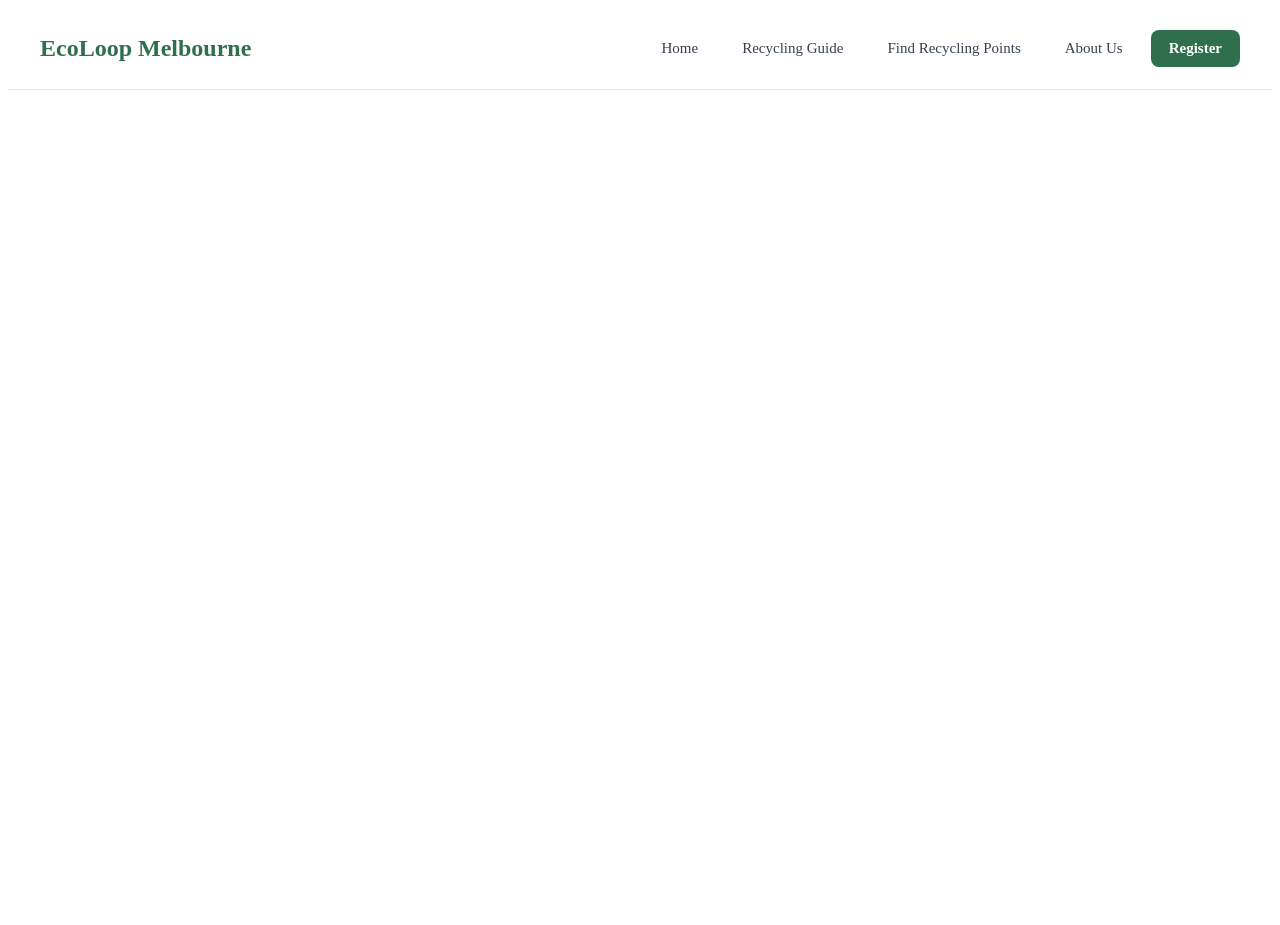
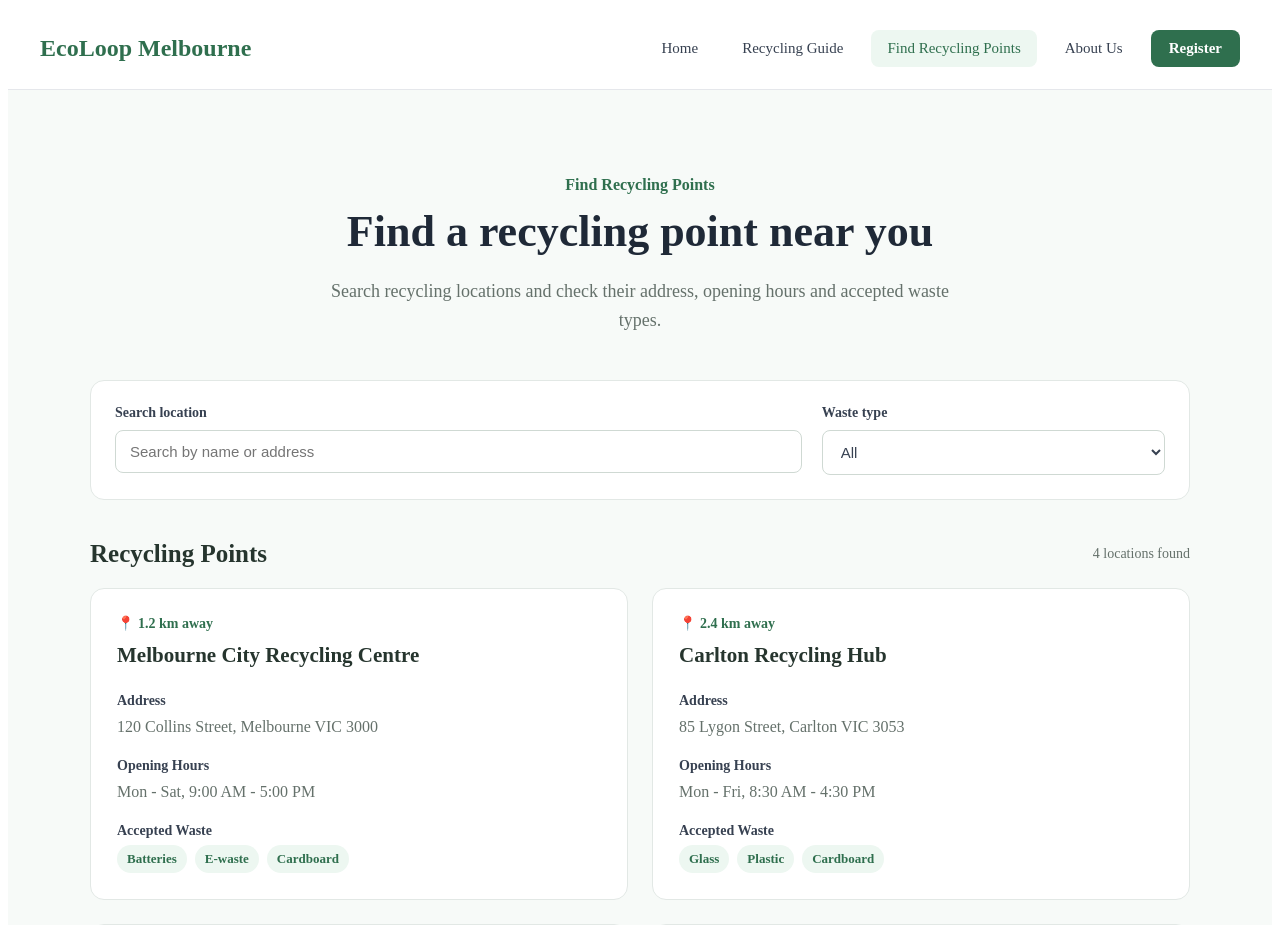
Before and after one commit to xyin0032-ui/ecoloop-melbourne, a Vue app: page /points in a window 1280 px wide. Shown: the top 925 px of the page. Before the commit the page ends 800 px from the top, so only its background shows below. Built offline with nearby package versions, Linux system fonts and the light colour scheme.

Commit message:
Add recycling points search and filter

```diff
--- /dev/null
+++ b/src/data/recyclingPoints.js
@@ -0,0 +1,34 @@
+export const recyclingPoints = [
+  {
+    id: 1,
+    name: 'Melbourne City Recycling Centre',
+    address: '120 Collins Street, Melbourne VIC 3000',
+    openingHours: 'Mon - Sat, 9:00 AM - 5:00 PM',
+    acceptedWaste: ['Batteries', 'E-waste', 'Cardboard'],
+    distance: '1.2 km',
+  },
+  {
+    id: 2,
+    name: 'Carlton Recycling Hub',
+    address: '85 Lygon Street, Carlton VIC 3053',
+    openingHours: 'Mon - Fri, 8:30 AM - 4:30 PM',
+    acceptedWaste: ['Glass', 'Plastic', 'Cardboard'],
+    distance: '2.4 km',
+  },
+  {
+    id: 3,
+    name: 'Southbank Resource Recovery Point',
+    address: '40 City Road, Southbank VIC 3006',
+    openingHours: 'Tue - Sun, 10:00 AM - 6:00 PM',
+    acceptedWaste: ['E-waste', 'Batteries', 'Clothing'],
+    distance: '2.8 km',
+  },
+  {
+    id: 4,
+    name: 'Docklands Community Recycling Point',
+    address: '18 Harbour Esplanade, Docklands VIC 3008',
+    openingHours: 'Mon - Sat, 9:00 AM - 5:30 PM',
+    acceptedWaste: ['Glass', 'Plastic', 'Clothing'],
+    distance: '3.1 km',
+  },
+]
--- a/src/router/index.js
+++ b/src/router/index.js
@@ -2,6 +2,7 @@ import { createRouter, createWebHistory } from 'vue-router'
 
 import HomeView from '../views/HomeView.vue'
 import RecyclingGuideView from '../views/RecyclingGuideView.vue'
+import RecyclingPointsView from '../views/RecyclingPointsView.vue'
 
 const router = createRouter({
   history: createWebHistory(import.meta.env.BASE_URL),
@@ -17,6 +18,11 @@ const router = createRouter({
       name: 'recycling-guide',
       component: RecyclingGuideView,
     },
+    {
+      path: '/points',
+      name: 'recycling-points',
+      component: RecyclingPointsView,
+    },
   ],
 })
 
--- /dev/null
+++ b/src/views/RecyclingPointsView.vue
@@ -0,0 +1,356 @@
+<script setup>
+import { computed, ref } from 'vue'
+import { recyclingPoints } from '../data/recyclingPoints'
+
+const searchText = ref('')
+const selectedWaste = ref('All')
+
+const wasteTypes = computed(() => {
+  const allTypes = recyclingPoints.flatMap((point) => point.acceptedWaste)
+  return ['All', ...new Set(allTypes)]
+})
+
+const filteredPoints = computed(() => {
+  return recyclingPoints.filter((point) => {
+    const search = searchText.value.toLowerCase()
+
+    const matchesSearch =
+      point.name.toLowerCase().includes(search) ||
+      point.address.toLowerCase().includes(search)
+
+    const matchesWaste =
+      selectedWaste.value === 'All' ||
+      point.acceptedWaste.includes(selectedWaste.value)
+
+    return matchesSearch && matchesWaste
+  })
+})
+</script>
+
+<template>
+  <main class="points-page">
+    <section class="page-header">
+      <p class="eyebrow">Find Recycling Points</p>
+
+      <h1>Find a recycling point near you</h1>
+
+      <p class="intro">
+        Search recycling locations and check their address, opening hours
+        and accepted waste types.
+      </p>
+    </section>
+
+    <section class="points-content">
+      <div class="search-panel">
+        <div class="search-field">
+          <label for="search">Search location</label>
+
+          <input
+            id="search"
+            v-model="searchText"
+            type="text"
+            placeholder="Search by name or address"
+          />
+        </div>
+
+        <div class="filter-field">
+          <label for="waste">Waste type</label>
+
+          <select id="waste" v-model="selectedWaste">
+            <option
+              v-for="waste in wasteTypes"
+              :key="waste"
+              :value="waste"
+            >
+              {{ waste }}
+            </option>
+          </select>
+        </div>
+      </div>
+
+      <div class="results-header">
+        <h2>Recycling Points</h2>
+
+        <span>
+          {{ filteredPoints.length }}
+          {{ filteredPoints.length === 1 ? 'location' : 'locations' }} found
+        </span>
+      </div>
+
+      <div v-if="filteredPoints.length > 0" class="points-grid">
+        <article
+          v-for="point in filteredPoints"
+          :key="point.id"
+          class="point-card"
+        >
+          <div class="card-top">
+            <div>
+              <p class="distance">📍 {{ point.distance }} away</p>
+              <h3>{{ point.name }}</h3>
+            </div>
+          </div>
+
+          <div class="point-info">
+            <div class="info-row">
+              <strong>Address</strong>
+              <p>{{ point.address }}</p>
+            </div>
+
+            <div class="info-row">
+              <strong>Opening Hours</strong>
+              <p>{{ point.openingHours }}</p>
+            </div>
+
+            <div class="info-row">
+              <strong>Accepted Waste</strong>
+
+              <div class="waste-tags">
+                <span
+                  v-for="waste in point.acceptedWaste"
+                  :key="waste"
+                  class="waste-tag"
+                >
+                  {{ waste }}
+                </span>
+              </div>
+            </div>
+          </div>
+        </article>
+      </div>
+
+      <div v-else class="no-results">
+        <h3>No recycling points found</h3>
+        <p>Try another location or waste type.</p>
+      </div>
+    </section>
+  </main>
+</template>
+
+<style scoped>
+.points-page {
+  min-height: calc(100vh - 90px);
+  padding-bottom: 80px;
+  background-color: #f7faf8;
+}
+
+.page-header {
+  max-width: 800px;
+  margin: 0 auto;
+  padding: 70px 24px 45px;
+  text-align: center;
+}
+
+.eyebrow {
+  margin-bottom: 12px;
+  color: #2f6f4e;
+  font-weight: 700;
+}
+
+.page-header h1 {
+  margin: 0;
+  color: #1f2937;
+  font-size: 44px;
+}
+
+.intro {
+  max-width: 650px;
+  margin: 20px auto 0;
+  color: #65716b;
+  font-size: 18px;
+  line-height: 1.6;
+}
+
+.points-content {
+  max-width: 1100px;
+  margin: 0 auto;
+  padding: 0 24px;
+}
+
+.search-panel {
+  display: grid;
+  grid-template-columns: 2fr 1fr;
+  gap: 20px;
+  margin-bottom: 40px;
+  padding: 24px;
+  border: 1px solid #e2e8e5;
+  border-radius: 14px;
+  background-color: #ffffff;
+}
+
+.search-field,
+.filter-field {
+  display: flex;
+  flex-direction: column;
+  gap: 9px;
+}
+
+.search-field label,
+.filter-field label {
+  color: #374151;
+  font-size: 14px;
+  font-weight: 600;
+}
+
+.search-field input,
+.filter-field select {
+  width: 100%;
+  box-sizing: border-box;
+  padding: 12px 14px;
+  border: 1px solid #cfd9d3;
+  border-radius: 8px;
+  background-color: #ffffff;
+  color: #374151;
+  font-size: 15px;
+  outline: none;
+}
+
+.search-field input:focus,
+.filter-field select:focus {
+  border-color: #2f6f4e;
+}
+
+.results-header {
+  display: flex;
+  justify-content: space-between;
+  align-items: center;
+  margin-bottom: 20px;
+}
+
+.results-header h2 {
+  margin: 0;
+  color: #26352e;
+  font-size: 25px;
+}
+
+.results-header span {
+  color: #65716b;
+  font-size: 14px;
+}
+
+.points-grid {
+  display: grid;
+  grid-template-columns: repeat(2, 1fr);
+  gap: 24px;
+}
+
+.point-card {
+  padding: 26px;
+  border: 1px solid #e2e8e5;
+  border-radius: 14px;
+  background-color: #ffffff;
+}
+
+.distance {
+  margin: 0 0 9px;
+  color: #2f6f4e;
+  font-size: 14px;
+  font-weight: 600;
+}
+
+.point-card h3 {
+  margin: 0;
+  color: #26352e;
+  font-size: 21px;
+  line-height: 1.35;
+}
+
+.point-info {
+  margin-top: 24px;
+}
+
+.info-row {
+  margin-bottom: 19px;
+}
+
+.info-row:last-child {
+  margin-bottom: 0;
+}
+
+.info-row strong {
+  display: block;
+  margin-bottom: 6px;
+  color: #374151;
+  font-size: 14px;
+}
+
+.info-row p {
+  margin: 0;
+  color: #65716b;
+  line-height: 1.5;
+}
+
+.waste-tags {
+  display: flex;
+  flex-wrap: wrap;
+  gap: 8px;
+}
+
+.waste-tag {
+  padding: 6px 10px;
+  border-radius: 20px;
+  background-color: #edf7f1;
+  color: #2f6f4e;
+  font-size: 13px;
+  font-weight: 600;
+}
+
+.no-results {
+  padding: 55px 20px;
+  border: 1px solid #e2e8e5;
+  border-radius: 14px;
+  background-color: #ffffff;
+  text-align: center;
+}
+
+.no-results h3 {
+  margin: 0 0 8px;
+  color: #26352e;
+}
+
+.no-results p {
+  margin: 0;
+  color: #65716b;
+}
+
+@media (max-width: 768px) {
+  .search-panel {
+    grid-template-columns: 1fr;
+  }
+
+  .points-grid {
+    grid-template-columns: 1fr;
+  }
+}
+
+@media (max-width: 576px) {
+  .page-header {
+    padding: 50px 20px 35px;
+  }
+
+  .page-header h1 {
+    font-size: 34px;
+  }
+
+  .intro {
+    font-size: 16px;
+  }
+
+  .points-content {
+    padding: 0 20px;
+  }
+
+  .search-panel {
+    padding: 18px;
+  }
+
+  .results-header {
+    align-items: flex-start;
+    flex-direction: column;
+    gap: 7px;
+  }
+
+  .point-card {
+    padding: 22px;
+  }
+}
+</style>
```
